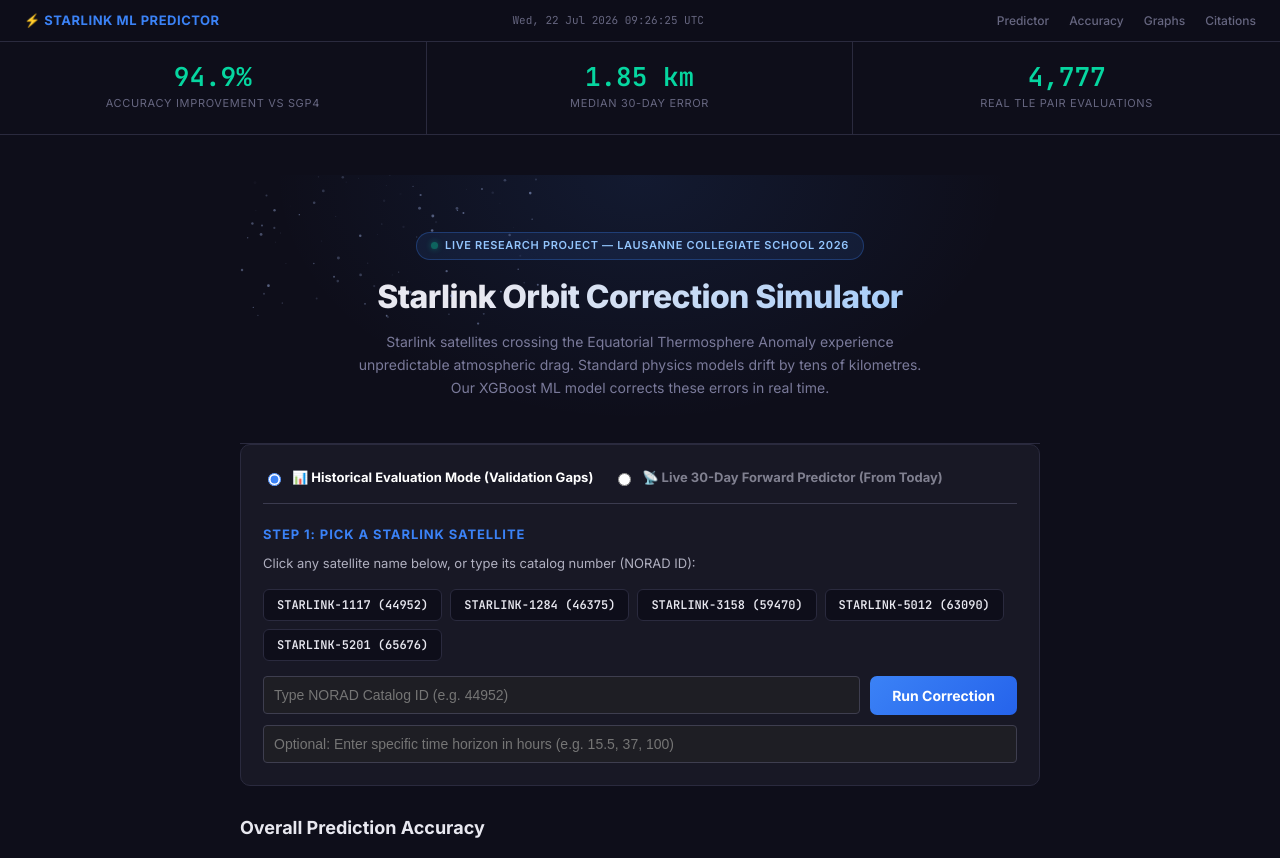
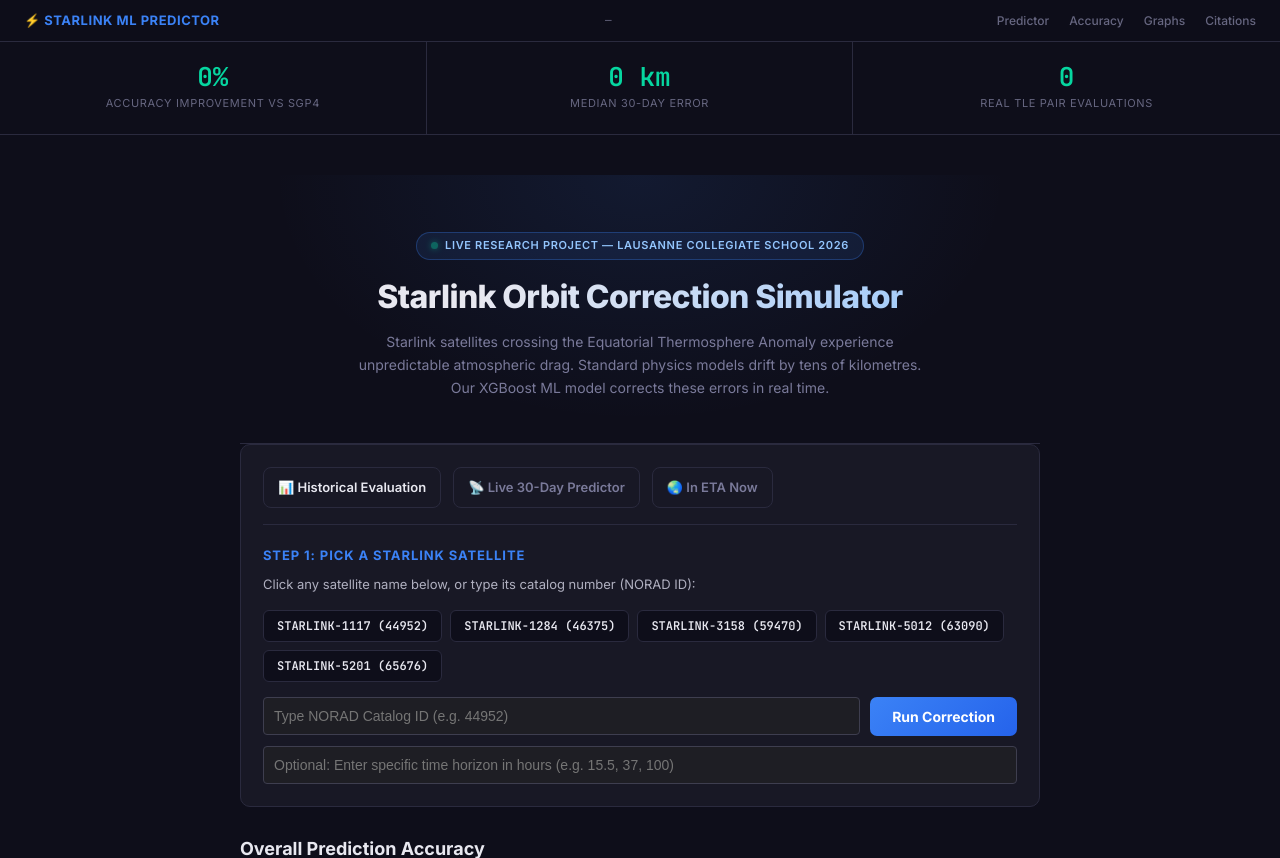
Before and after one commit to RakanCoder67/ETA_PREDICTION, a FastAPI app: page / in a window 1280 px wide. Shown: the top 858 px of the page. Run offline with FastAPI, Linux system fonts and the light colour scheme.

Commit message:
Add 'In ETA Now' tab: /eta_now endpoint + live scan panel showing satellites currently in ETA

```diff
--- a/app.py
+++ b/app.py
@@ -224,3 +224,62 @@
         "live_mode": bool(req.live_mode),
         "trajectory": trajectory,
     })
+
+
+@app.get("/eta_now")
+async def eta_now():
+    """Return all sample satellites that are currently inside the ETA region."""
+    if sample_df is None or corrector is None:
+        raise HTTPException(status_code=503, detail="System not ready.")
+
+    from sgp4.api import Satrec
+
+    now_utc = datetime.now(timezone.utc)
+    jd_now, fr_now = datetime_to_jd(now_utc)
+
+    results = []
+    # Use the latest TLE per satellite
+    latest_tles = sample_df.sort_values("EPOCH").groupby("NORAD_CAT_ID").last().reset_index()
+
+    for _, row in latest_tles.iterrows():
+        try:
+            satrec = Satrec.twoline2rv(row["TLE_LINE1"], row["TLE_LINE2"])
+            e, r, v = satrec.sgp4(jd_now, fr_now)
+            if e != 0:
+                continue
+            r = np.array(r)
+            lat, lon, alt = teme_to_geodetic(r, jd_now, fr_now)
+            from starlink_eta_corrector import get_geomagnetic_latitude
+            mag_lat = get_geomagnetic_latitude(lat, lon)
+            if not corrector.is_in_eta_region(mag_lat, alt):
+                continue
+
+            # ML-corrected position at now
+            try:
+                r_ml, _, info = corrector.propagate_and_correct(
+                    satrec, row["EPOCH"].to_pydatetime(), now_utc
+                )
+                correction_km = float(np.linalg.norm(np.array(r_ml) - r))
+            except Exception:
+                r_ml = r
+                correction_km = 0.0
+
+            results.append({
+                "norad_id": int(row["NORAD_CAT_ID"]),
+                "name": str(row["OBJECT_NAME"]),
+                "lat": round(float(lat), 2),
+                "lon": round(float(lon), 2),
+                "alt": round(float(alt), 1),
+                "mag_lat": round(float(mag_lat), 2),
+                "correction_km": round(correction_km, 4),
+                "tle_epoch": row["EPOCH"].strftime("%Y-%m-%dT%H:%M:%SZ"),
+            })
+        except Exception:
+            continue
+
+    results.sort(key=lambda x: abs(x["mag_lat"]))
+    return JSONResponse(content={
+        "checked_at": now_utc.strftime("%Y-%m-%dT%H:%M:%SZ"),
+        "total_in_eta": len(results),
+        "satellites": results,
+    })
--- a/templates/index.html
+++ b/templates/index.html
@@ -520,14 +520,17 @@
     <span id="tool"></span>
     <section class="tool-section">
       <!-- MODE SELECTOR -->
-      <div style="display: flex; gap: 20px; margin-bottom: 20px; border-bottom: 1px solid #3b3b4f; padding-bottom: 15px; flex-wrap: wrap;">
-        <label style="cursor: pointer; display: flex; align-items: center; gap: 8px; color: #ffffff; font-weight: bold; font-size: 13px;">
-          <input type="radio" name="sim-mode" value="evaluation" checked onchange="toggleSimMode()" style="accent-color: #3b82f6;" />
-          📊 Historical Evaluation Mode (Validation Gaps)
+      <div style="display: flex; gap: 12px; margin-bottom: 20px; border-bottom: 1px solid var(--border); padding-bottom: 16px; flex-wrap: wrap;">
+        <label style="cursor:pointer;display:flex;align-items:center;gap:8px;color:#e8e8f0;font-weight:600;font-size:13px;border:1.5px solid var(--border);border-radius:8px;padding:9px 14px;transition:border-color .2s;" id="pill-eval" onclick="setPill('evaluation')">
+          <input type="radio" name="sim-mode" value="evaluation" checked onchange="toggleSimMode()" style="display:none;" />
+          📊 Historical Evaluation
         </label>
-        <label style="cursor: pointer; display: flex; align-items: center; gap: 8px; color: #808090; font-weight: bold; font-size: 13px;" id="mode-live-lbl">
-          <input type="radio" name="sim-mode" value="live" onchange="toggleSimMode()" style="accent-color: #06d6a0;" />
-          📡 Live 30-Day Forward Predictor (From Today)
+        <label style="cursor:pointer;display:flex;align-items:center;gap:8px;color:#7a7a9a;font-weight:600;font-size:13px;border:1.5px solid var(--border);border-radius:8px;padding:9px 14px;transition:border-color .2s;" id="pill-live" onclick="setPill('live')">
+          <input type="radio" name="sim-mode" value="live" onchange="toggleSimMode()" style="display:none;" />
+          📡 Live 30-Day Predictor
+        </label>
+        <label style="cursor:pointer;display:flex;align-items:center;gap:8px;color:#7a7a9a;font-weight:600;font-size:13px;border:1.5px solid var(--border);border-radius:8px;padding:9px 14px;transition:border-color .2s;" id="pill-eta" onclick="showEtaNow()">
+          🌏 In ETA Now
         </label>
       </div>
 
@@ -631,6 +634,43 @@
               </tr>
             </thead>
             <tbody id="trajectory-table-body"></tbody>
+          </table>
+        </div>
+      </div>
+    </section>
+
+    <!-- ETA NOW PANEL -->
+    <section id="eta-now-panel" style="display:none;" class="tool-section">
+      <div style="display:flex;align-items:center;justify-content:space-between;flex-wrap:wrap;gap:10px;margin-bottom:14px;">
+        <div>
+          <div class="step-title" style="margin-bottom:2px;">🌏 Satellites Currently Inside the ETA</div>
+          <div style="font-size:12px;color:#7a7a9a;">Scanned at <span id="eta-checked-at">—</span> UTC &nbsp;·&nbsp; <span id="eta-count" style="color:var(--yellow);font-weight:700;">0</span> satellite(s) in ETA right now</div>
+        </div>
+        <button class="btn-run" id="eta-refresh-btn" onclick="loadEtaNow()" style="padding:8px 18px;font-size:13px;">🔄 Refresh</button>
+      </div>
+
+      <div id="eta-loading" class="loader" style="margin-bottom:12px;">
+        <div class="loader-dots"><span></span><span></span><span></span></div>
+        <span>Scanning all satellites for ETA crossings…</span>
+      </div>
+      <div id="eta-error" class="error-box"></div>
+
+      <div id="eta-results" style="display:none;">
+        <div id="eta-empty" style="display:none;text-align:center;padding:32px 0;color:#7a7a9a;font-size:14px;">
+          No satellites from the sample database are currently inside the ETA.<br>Check back in a few minutes — Starlink orbits the Earth every ~90 minutes.
+        </div>
+        <div class="table-container" id="eta-table-wrap" style="display:block;">
+          <table>
+            <thead>
+              <tr>
+                <th>Satellite</th>
+                <th>Lat / Lon</th>
+                <th>Altitude (km)</th>
+                <th>Magnetic Lat.</th>
+                <th>ML Correction (km)</th>
+              </tr>
+            </thead>
+            <tbody id="eta-table-body"></tbody>
           </table>
         </div>
       </div>
@@ -852,28 +892,85 @@
        ========================================================================== */
     let predictionsChart = null;
 
+    function setPill(mode) {
+      ['eval','live','eta'].forEach(id => {
+        const el = document.getElementById('pill-' + id);
+        if (!el) return;
+        el.style.borderColor = 'var(--border)';
+        el.style.color = '#7a7a9a';
+      });
+      const active = document.getElementById('pill-' + (mode === 'evaluation' ? 'eval' : mode));
+      if (active) {
+        active.style.borderColor = mode === 'live' ? 'var(--green)' : mode === 'eta' ? 'var(--yellow)' : 'var(--accent)';
+        active.style.color = '#e8e8f0';
+      }
+    }
+
+    function showEtaNow() {
+      // Hide the main predictor tool UI, show the ETA panel
+      document.querySelector('section.tool-section').style.display = 'none';
+      document.getElementById('eta-now-panel').style.display = 'block';
+      setPill('eta');
+      loadEtaNow();
+    }
+
+    async function loadEtaNow() {
+      const loadEl = document.getElementById('eta-loading');
+      const errEl  = document.getElementById('eta-error');
+      const resEl  = document.getElementById('eta-results');
+      const btn    = document.getElementById('eta-refresh-btn');
+      loadEl.classList.add('visible');
+      errEl.style.display = 'none';
+      resEl.style.display = 'none';
+      btn.disabled = true;
+      try {
+        const resp = await fetch('/eta_now');
+        if (!resp.ok) throw new Error(`Server error ${resp.status}`);
+        const data = await resp.json();
+        document.getElementById('eta-checked-at').textContent = data.checked_at.replace('T',' ').replace('Z','');
+        document.getElementById('eta-count').textContent = data.total_in_eta;
+        const tbody = document.getElementById('eta-table-body');
+        tbody.innerHTML = '';
+        if (data.total_in_eta === 0) {
+          document.getElementById('eta-empty').style.display = 'block';
+          document.getElementById('eta-table-wrap').style.display = 'none';
+        } else {
+          document.getElementById('eta-empty').style.display = 'none';
+          document.getElementById('eta-table-wrap').style.display = 'block';
+          data.satellites.forEach(sat => {
+            tbody.innerHTML += `
+              <tr>
+                <td><strong>${sat.name}</strong><br><span style="font-family:'JetBrains Mono',monospace;font-size:11px;color:#7a7a9a;">${sat.norad_id}</span></td>
+                <td>${sat.lat.toFixed(2)}° / ${sat.lon.toFixed(2)}°</td>
+                <td>${sat.alt.toFixed(1)}</td>
+                <td style="color:var(--yellow);font-weight:600;">${sat.mag_lat.toFixed(2)}°</td>
+                <td style="color:var(--green);font-weight:700;">${sat.correction_km.toFixed(4)} km</td>
+              </tr>`;
+          });
+        }
+        resEl.style.display = 'block';
+      } catch(e) {
+        errEl.textContent = e.message;
+        errEl.style.display = 'block';
+      } finally {
+        loadEl.classList.remove('visible');
+        btn.disabled = false;
+      }
+    }
+
     function toggleSimMode() {
+      // When switching back to eval/live, hide the ETA panel and show the main tool
+      document.querySelector('section.tool-section').style.display = 'block';
+      document.getElementById('eta-now-panel').style.display = 'none';
       const mode = document.querySelector('input[name="sim-mode"]:checked').value;
-      const liveLabel = document.getElementById('mode-live-lbl');
-      const evalLabel = document.querySelector('input[value="evaluation"]').parentNode;
-
+      setPill(mode);
       if (mode === 'live') {
-        liveLabel.style.color = '#ffffff';
-        evalLabel.style.color = '#808090';
         document.getElementById('step1-title').textContent = 'Step 1: Select Satellite & Future Target (Live mode)';
         document.getElementById('custom-hours-input').placeholder = 'Optional: Future time offset from Today in hours (e.g. 12, 36, 720)';
       } else {
-        liveLabel.style.color = '#808090';
-        evalLabel.style.color = '#ffffff';
         document.getElementById('step1-title').textContent = 'Step 1: Pick a Starlink Satellite';
         document.getElementById('custom-hours-input').placeholder = 'Optional: Enter specific time horizon in hours (e.g. 15.5, 37, 100)';
       }
-
-      const inputVal = document.getElementById('norad-input').value.trim();
-      if (inputVal) {
-        runPrediction();
-      }
-    }
 
     // selectSat defined above with active-state highlight
 
```
